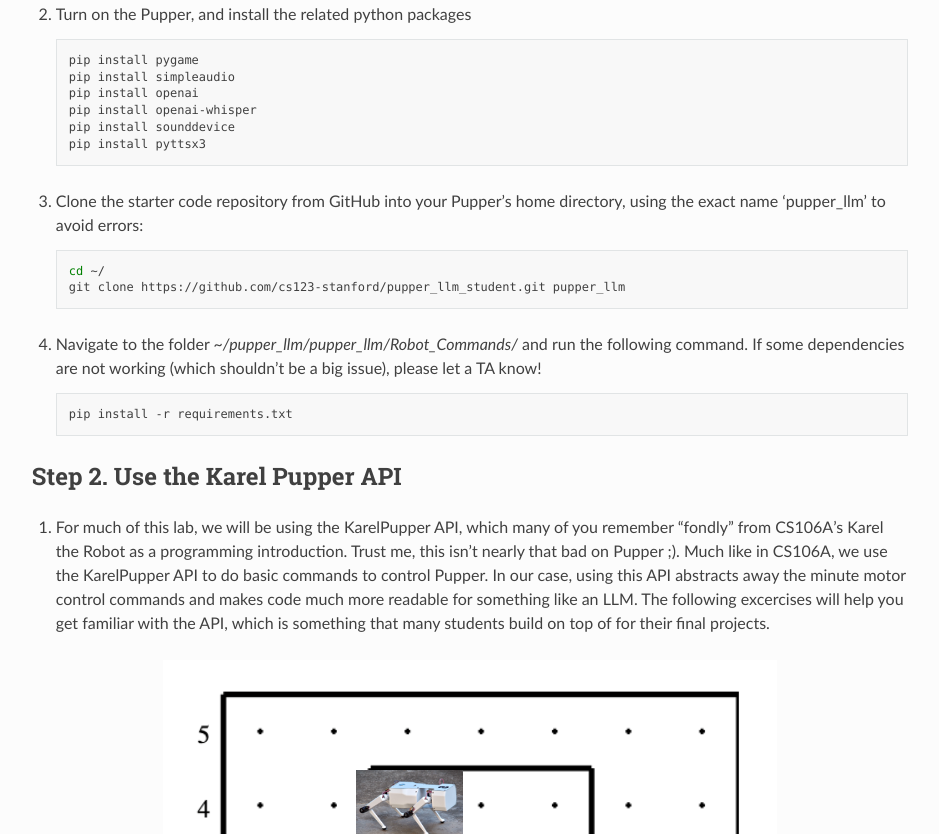
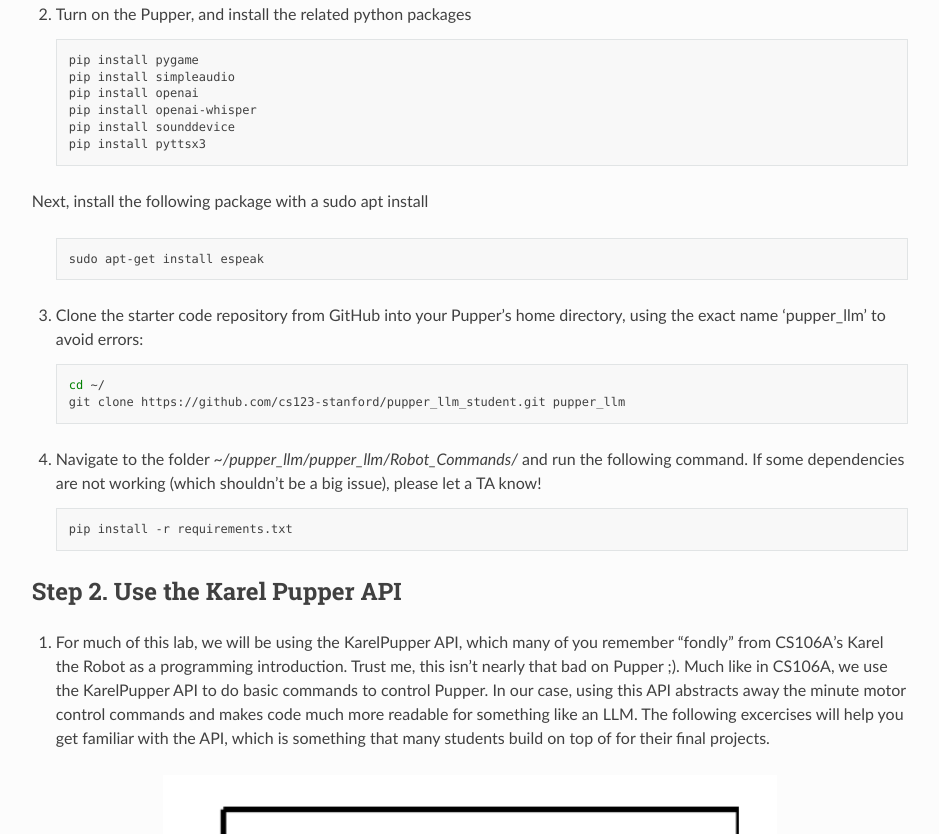
Before and after one commit to cs123-stanford/cs123-stanford, a Sphinx documentation site: the page built from docs/schedule/labs/spring-25/lab-7.rst, in a window 1280 px wide and 900 px high, scrolled down 858 px, cut to the strip 66-900 px from the top of the window. Shown: the whole strip, without its empty margins (320-1259 px from the left). Built offline with Sphinx 7.4.7 and the Read the Docs theme 3.1.0, drawn with Linux system fonts in a browser that asks for light colours.

Commit message:
Update lab-7.rst

```diff
--- a/docs/schedule/labs/spring-25/lab-7.rst
+++ b/docs/schedule/labs/spring-25/lab-7.rst
@@ -28,6 +28,13 @@
       pip install openai-whisper
       pip install sounddevice
       pip install pyttsx3
+
+Next, install the following package with a sudo apt install
+
+   .. code-block:: bash
+
+      sudo apt-get install espeak
+
 
 3. Clone the starter code repository from GitHub into your Pupper's home directory, using the exact name 'pupper_llm' to avoid errors:
 
```
